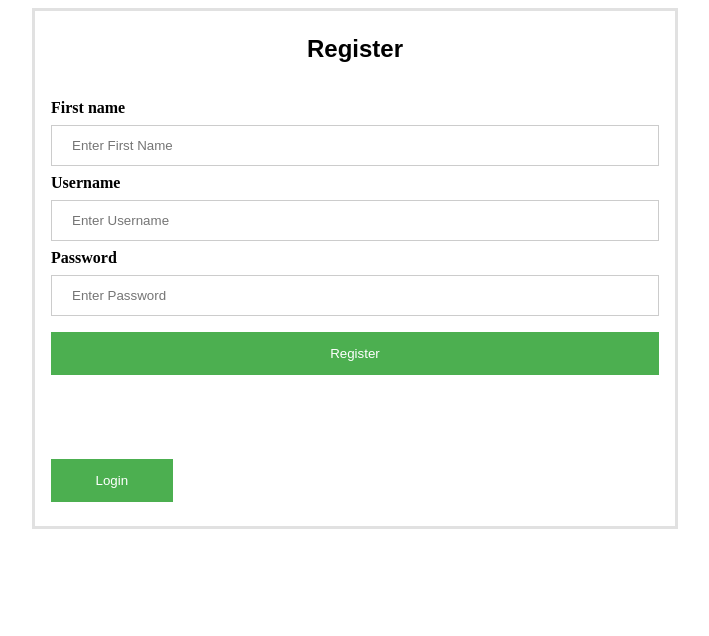
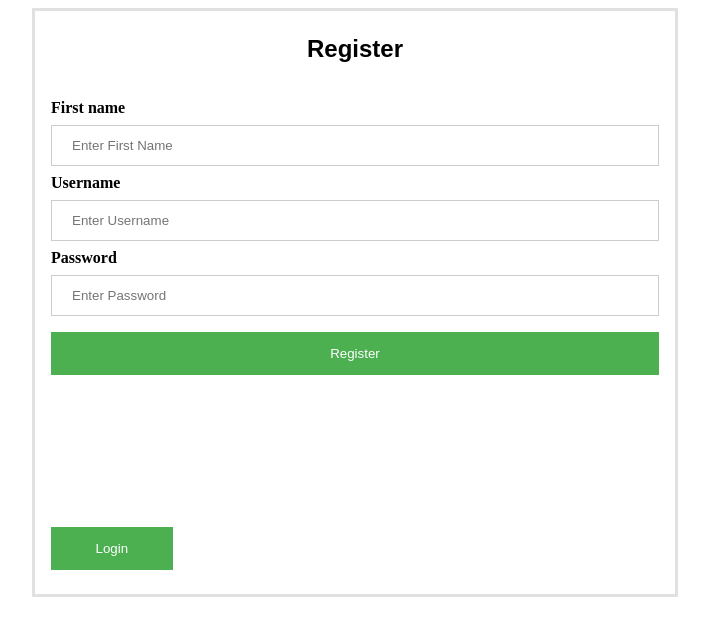
Before and after one commit to CindyKiran/LOTR, an Angular app in the folder todoapp/: page /register in a window 1280 px wide. Shown: the top 636 px of the page, without its empty margins (285-994 px from the left). Built offline with nearby package versions, Linux system fonts and the light colour scheme.

Commit message:
wijzigingen

```diff
--- a/todoapp/src/app/register/register.component.html
+++ b/todoapp/src/app/register/register.component.html
@@ -16,7 +16,7 @@
     <button (click)="saveTodo()">Register</button>
 
     <p [class.visible]="regSuccess">Registration form send</p><br>
-
+    <p [class.visible]="emptyBoxes">Fill in all boxes</p><br>
     <button routerLink="" style="width: 20%">Login</button>
 
   </div>
--- a/todoapp/src/app/register/register.component.ts
+++ b/todoapp/src/app/register/register.component.ts
@@ -24,7 +24,7 @@ export class RegisterComponent implements OnInit {
   ngOnInit() {
   }
   regSuccess: boolean = false;
-
+  emptyBoxes: boolean = false;
 
   public saveTodo() {
 
@@ -33,13 +33,14 @@ export class RegisterComponent implements OnInit {
     const passWord = this.todoForm.controls['passWord'].value;
     const firstName = this.todoForm.controls['firstName'].value;
 
-      this.regSuccess =true;
 
       if(userName.length == 0 || passWord.length ==0 || firstName ==0){
         console.log("error!!!")
+        this.emptyBoxes = true;
       } else{
         this.todoService.saveUser(new Todo(0, firstName, userName, passWord)).subscribe(
           );
+        this.regSuccess =true;
       }
 
   }
```
Also changed, not shown: 2 other files (tests, documents, lock files or other folders).
